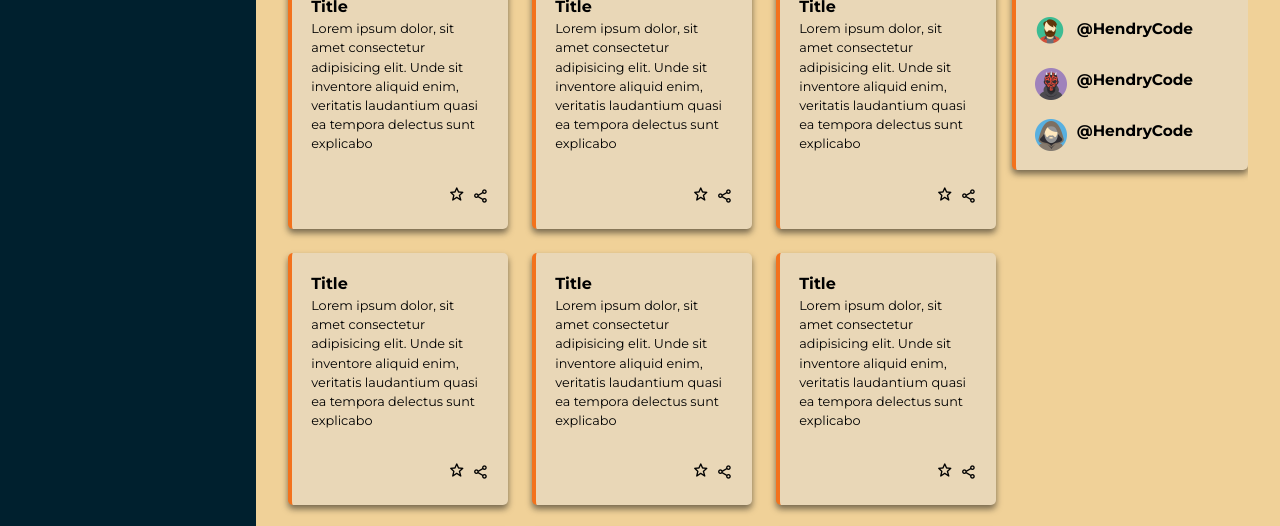
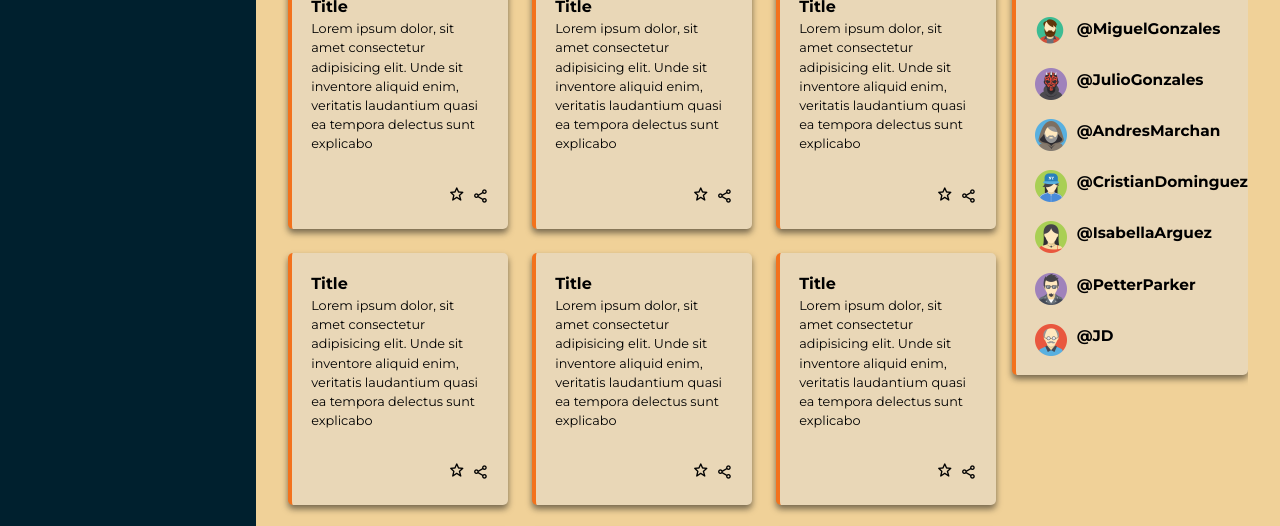
Before and after one commit to HendryAvila/Admin-Dashboard, a plain HTML site: page index.html in a window 1280 px wide. Shown: the part 531-1057 px from the top of the page. Drawn offline with nearby package versions, Linux system fonts and the light colour scheme.

Commit message:
adding more trending in the aside

```diff
--- a/index.html
+++ b/index.html
@@ -312,15 +312,31 @@
                     </div>
                     <div class="profile-img-container">
                         <img class="profile-img__main-aside" src="assets/p1.png" alt="">
-                        <p class="main__aside-username">@HendryCode</p>
+                        <p class="main__aside-username">@MiguelGonzales</p>
                     </div>
                     <div class="profile-img-container">
                         <img class="profile-img__main-aside" src="assets/p2.png" alt="">
-                        <p class="main__aside-username">@HendryCode</p>
+                        <p class="main__aside-username">@JulioGonzales</p>
                     </div>
                     <div class="profile-img-container">
                         <img class="profile-img__main-aside" src="/assets/p3.png" alt="">
-                        <p class="main__aside-username">@HendryCode</p>
+                        <p class="main__aside-username">@AndresMarchan</p>
+                    </div>
+                    <div class="profile-img-container">
+                        <img class="profile-img__main-aside" src="/assets/p4.png" alt="">
+                        <p class="main__aside-username">@CristianDominguez</p>
+                    </div>
+                    <div class="profile-img-container">
+                        <img class="profile-img__main-aside" src="/assets/p5.png" alt="">
+                        <p class="main__aside-username">@IsabellaArguez</p>
+                    </div>
+                    <div class="profile-img-container">
+                        <img class="profile-img__main-aside" src="/assets/p6.png" alt="">
+                        <p class="main__aside-username">@PetterParker</p>
+                    </div>
+                    <div class="profile-img-container">
+                        <img class="profile-img__main-aside" src="/assets/p7.png" alt="">
+                        <p class="main__aside-username">@JD</p>
                     </div>
                 </div>
         </aside>
```
Also changed, not shown: assets/p7.png (added).
